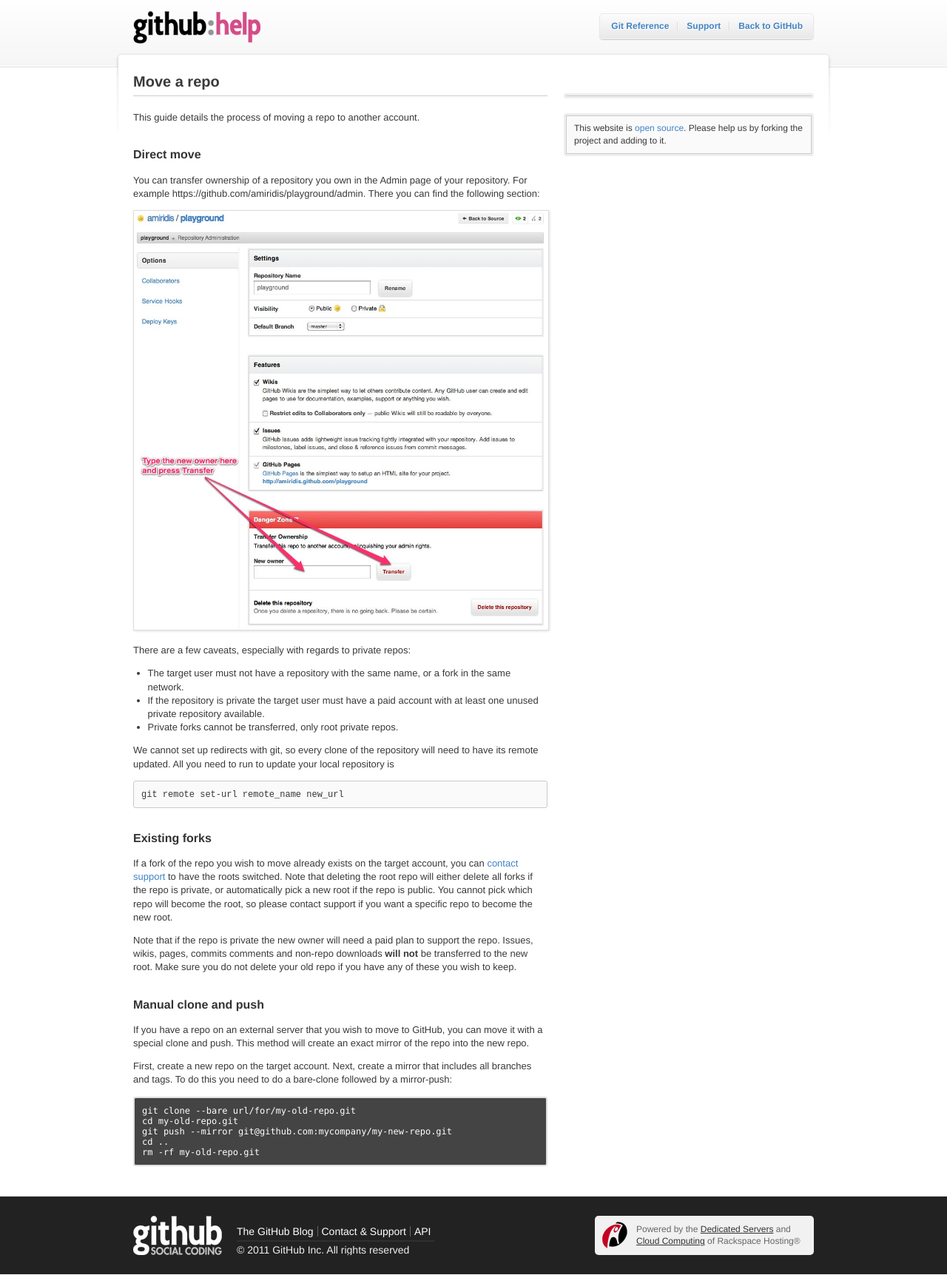
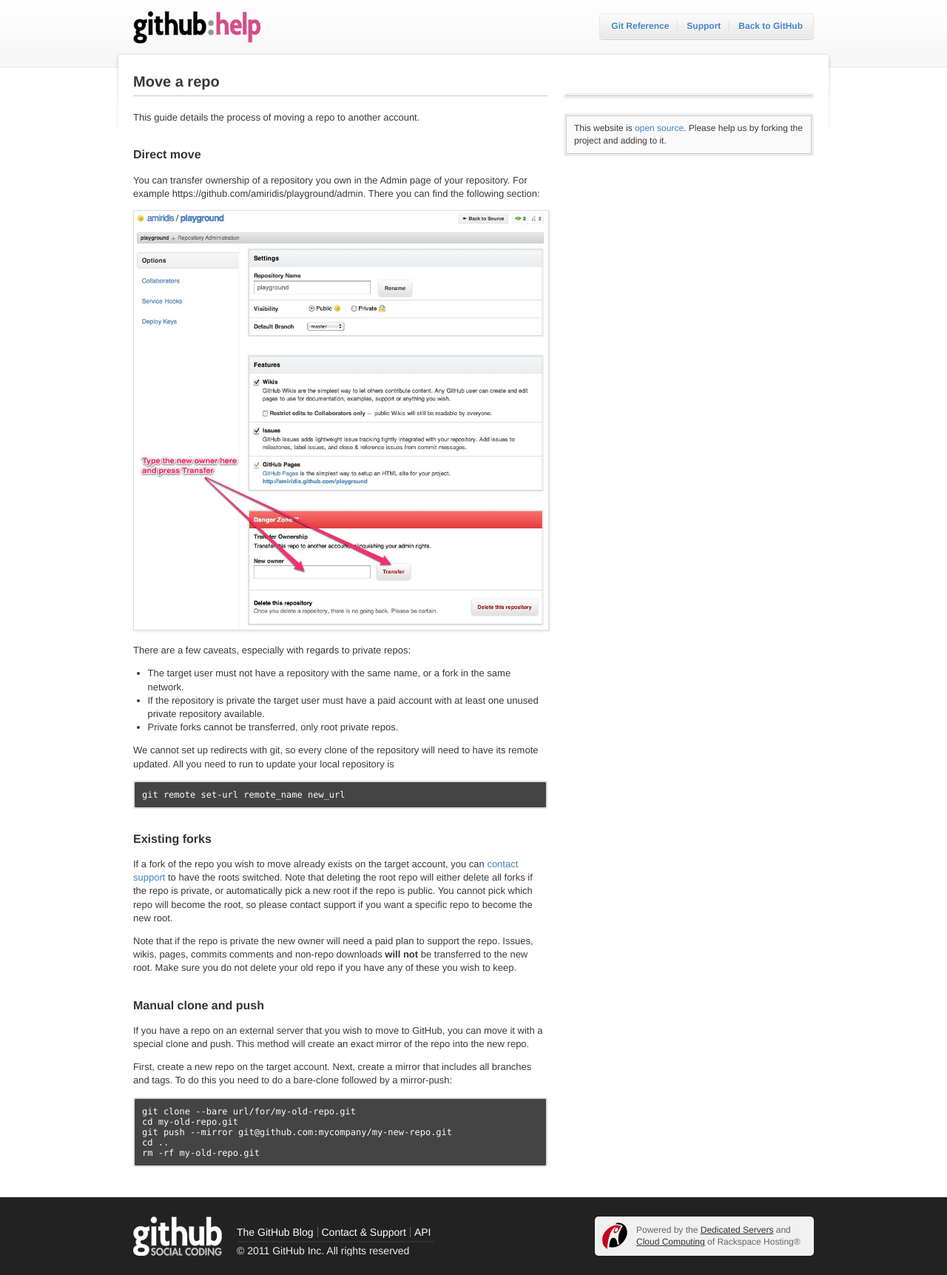
Before and after one commit to ruediger/help.github.com, a Jekyll site: the page built from _posts/2008-01-06-move-a-repo.markdown, in a window 1280 px wide. Shown: the whole page at 74% size. Built offline with Jekyll 4.4.1, drawn with Linux system fonts in a browser that asks for light colours.

Commit message:
fixed style of git command

```diff
--- a/_posts/2008-01-06-move-a-repo.markdown
+++ b/_posts/2008-01-06-move-a-repo.markdown
@@ -22,7 +22,9 @@
 
 We cannot set up redirects with git, so every clone of the repository will need to have its remote updated. All you need to run to update your local repository is
 
-    git remote set-url remote_name new_url
+<pre class="terminal">
+git remote set-url remote_name new_url
+</pre>
 
 Existing forks
 --------------
```
